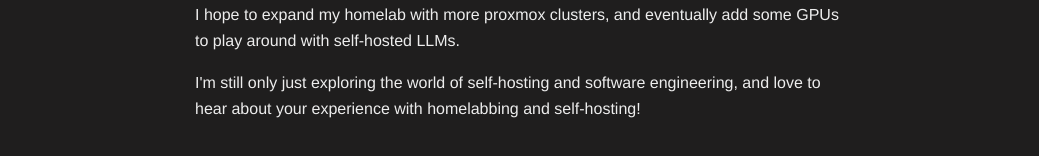
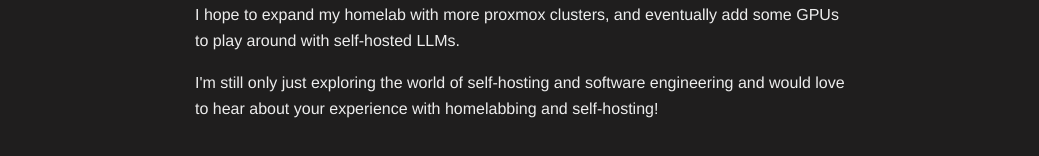
Before and after one commit to Atticus-Wong/portfolio, a Next.js app: page /proxmox in a window 1280 px wide. Shown: the part 2200-2356 px from the top of the page, without its empty margins (120-1159 px from the left). Built offline with nearby package versions, Linux system fonts and the light colour scheme.

Commit message:
fix: grammar

```diff
--- a/src/app/proxmox/page.mdx
+++ b/src/app/proxmox/page.mdx
@@ -43,4 +43,4 @@ VMs typically come without any pre-installed software, but as a software enginee
 #### Next steps
 I hope to expand my homelab with more proxmox clusters, and eventually add some GPUs to play around with self-hosted LLMs.
 
-I'm still only just exploring the world of self-hosting and software engineering, and love to hear about your experience with homelabbing and self-hosting!
+I'm still only just exploring the world of self-hosting and software engineering and would love to hear about your experience with homelabbing and self-hosting!
```
